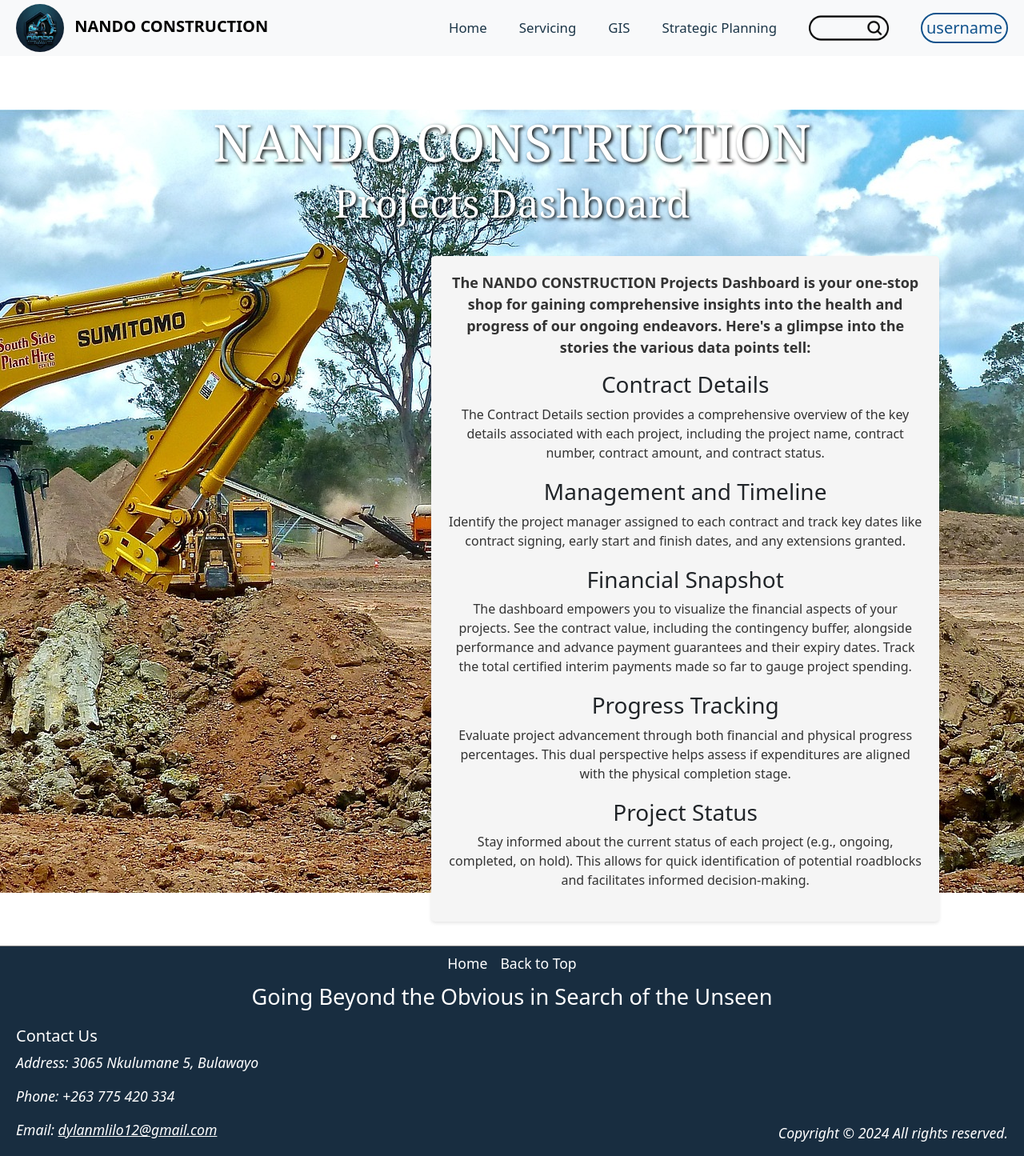
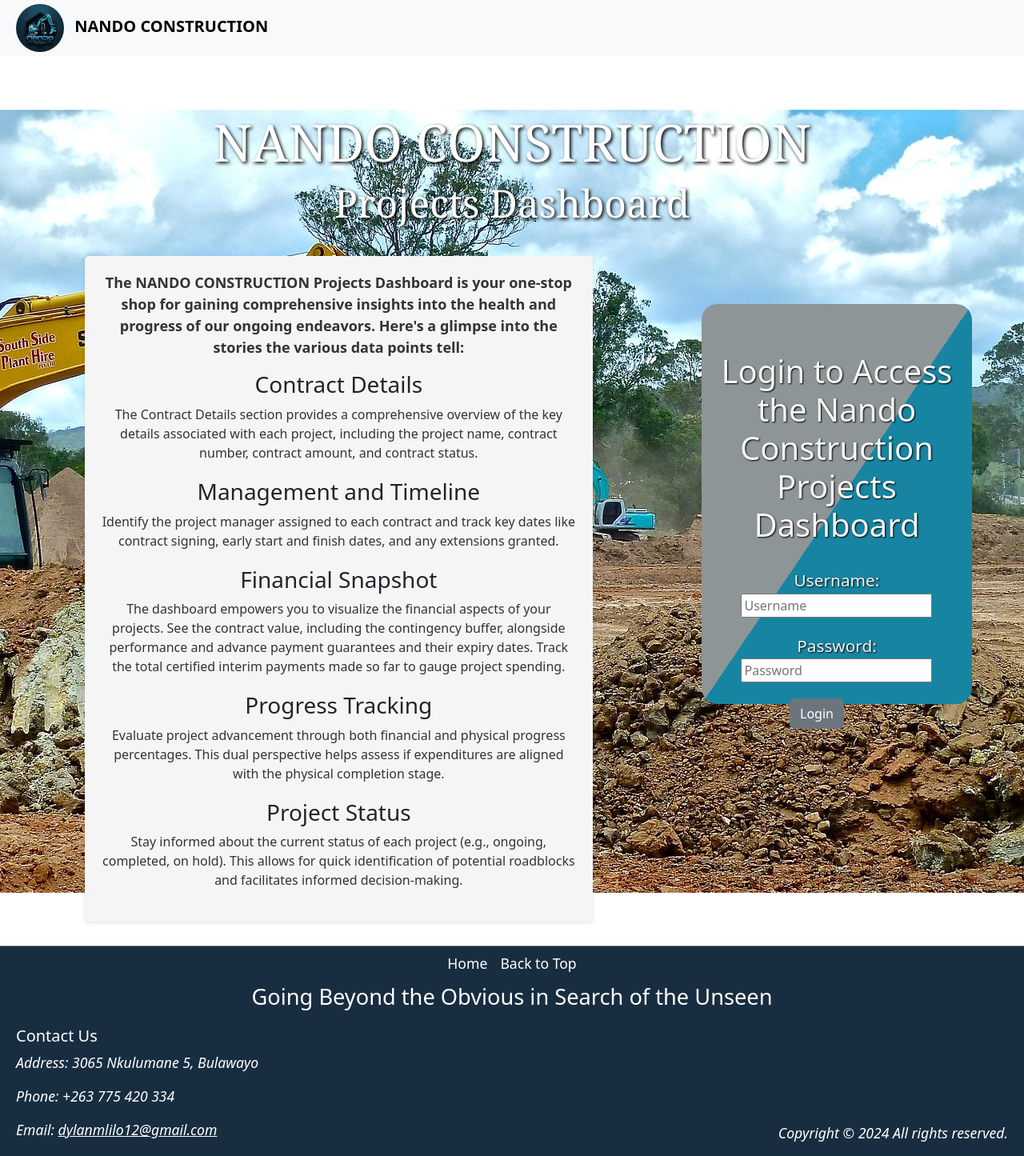
Before and after one commit to dylanmlilo/alx-portfolio-project-management-dashboard, a Flask app: page / in a window 1280 px wide. Shown: the whole page at 80% size. Run offline with Flask 3, Linux system fonts and the light colour scheme; some libraries are stand-ins or nearby versions.

Commit message:
implemented the login functionality to allow only logged in users to view the dashboard

```diff
--- a/app.py
+++ b/app.py
@@ -1,17 +1,68 @@
 from flask import Flask
+from flask_login import LoginManager, current_user
+from models.engine.database import session
+from models.users import Users
+from routes.routes_home import home_bp
+from routes.routes_strategic import strategic_bp
+from routes.routes_gis_data import gis_data_bp
+from routes.routes_sections import sections_bp
 from routes.routes_landing import landing_bp
-from routes.routes_home import home_bp
-from routes.routes_sections import sections_bp
-from routes.routes_gis_data import gis_data_bp
-from routes.routes_strategic import strategic_bp
+import os
+from dotenv import load_dotenv
+
+
+load_dotenv()
 
 
 app = Flask(__name__)
+app.register_blueprint(home_bp)
+app.register_blueprint(strategic_bp)
+app.register_blueprint(gis_data_bp)
+app.register_blueprint(sections_bp)
 app.register_blueprint(landing_bp)
-app.register_blueprint(home_bp)
-app.register_blueprint(sections_bp)
-app.register_blueprint(gis_data_bp)
-app.register_blueprint(strategic_bp)
+app.secret_key = os.getenv("SECRET_KEY")
+
+
+login_manager = LoginManager()
+login_manager.init_app(app)
+login_manager.login_view = 'landing.login'
+
+
+@login_manager.user_loader
+def load_user(user_id):
+    """
+    Loads a user object from the database based on the user ID.
+
+    Args:
+        user_id (int): The ID of the user.
+
+    Returns:
+        Users or None: The user object if found, None otherwise.
+    """
+    try:
+        user = session.get(Users, int(user_id))
+    except Exception as e:
+        session.rollback()
+        print(f"An error occurred: {e}")
+    finally:
+        session.close()
+    return user
+
+
+@app.route('/check_role')
+def check_role():
+    if current_user.is_authenticated:
+        try:
+            user = session.query(Users).filter_by(id=current_user.id).first()
+        except Exception as e:
+            session.rollback()
+            print(f"An error occurred: {e}")
+        finally:
+            session.close()
+        if current_user.has_role(user.role):
+            return "You are logged in as a {}".format(user.role)
+    else:
+        return "You are not logged in"
 
 
 if __name__ == "__main__":
--- /dev/null
+++ b/models/login.py
@@ -0,0 +1,26 @@
+from flask_wtf import FlaskForm
+from wtforms import StringField, PasswordField, SubmitField
+from wtforms.validators import InputRequired, Length
+
+
+class LoginForm(FlaskForm):
+    """
+    Represents a login form with fields for username, password,
+    and a submit button.
+
+    Attributes:
+        username (StringField): Field for entering the username
+        with length validation and placeholder text.
+        password (PasswordField): Field for entering the password
+        with length validation and placeholder text.
+        submit (SubmitField): Button to submit the login form.
+    """
+    username = StringField(validators=[
+        InputRequired(), Length(min=4, max=20)],
+                           render_kw={"placeholder": "Username"})
+
+    password = PasswordField(validators=[
+        InputRequired(), Length(min=8, max=20)],
+                             render_kw={"placeholder": "Password"})
+
+    submit = SubmitField('Login')
--- a/requirements.txt
+++ b/requirements.txt
@@ -2,6 +2,8 @@ blinker==1.8.2
 click==8.1.7
 colorama==0.4.6
 Flask==3.0.3
+Flask-Login==0.6.3
+Flask-WTF==1.2.1
 greenlet==3.1.1
 gunicorn==23.0.0
 itsdangerous==2.2.0
@@ -25,3 +27,4 @@ tenacity==9.0.0
 typing_extensions==4.12.2
 tzdata==2024.2
 Werkzeug==3.0.4
+WTForms==3.1.2
--- a/routes/routes_gis_data.py
+++ b/routes/routes_gis_data.py
@@ -1,4 +1,5 @@
 from flask import Blueprint, render_template
+from flask_login import login_required
 from models.plot_functions import today_date
 from models.gis import gis_data_to_dict_list
 from models.plot_functions import today_date
@@ -9,6 +10,7 @@ gis_data_bp = Blueprint('gis_data', __name__)
 
 
 @gis_data_bp.route("/GIS", strict_slashes=False)
+@login_required
 def gis():
     """
     Function to handle GIS route.
--- a/routes/routes_home.py
+++ b/routes/routes_home.py
@@ -1,4 +1,5 @@
 from flask import Blueprint, render_template
+from flask_login import login_required
 from models.plot_functions import today_date, plot_home_page_charts
 from models.projects import ProjectsData
 
@@ -7,6 +8,7 @@ home_bp = Blueprint('home', __name__)
 
 
 @home_bp.route("/home", strict_slashes=False)
+@login_required
 def index():
     projects_data = ProjectsData.projects_data_to_dict_list()
     graph1JSON, graph2JSON, graph3JSON, graph4JSON, graph5JSON = plot_home_page_charts()
--- a/routes/routes_landing.py
+++ b/routes/routes_landing.py
@@ -1,13 +1,57 @@
 from flask import Blueprint, render_template, redirect, url_for, flash
+
+
+landing_bp = Blueprint('landing', __name__)
+from flask import Blueprint, render_template, redirect, url_for, flash
+from flask_login import login_user, logout_user, current_user
+from models.users import Users
+from models.login import LoginForm
+from models.engine.database import session
+from dotenv import load_dotenv
+
+
+load_dotenv()
 
 
 landing_bp = Blueprint('landing', __name__)
 
 
-def myForm():
-    pass
+@landing_bp.route('/', strict_slashes=False, methods=['GET', 'POST'])
+def login():
+    if current_user.is_authenticated:
+        return redirect(url_for('home.index'))
+    """
+    Handles the login process for the application.
 
-@landing_bp.route('/', strict_slashes=False, methods=['GET', 'POST'])
-def landing():
-    form = myForm()
+    Returns:
+        flask.Response: A redirect response to the home page if the login is successful,
+                        or a rendered template for the login page if the login fails.
+    """
+    form = LoginForm()
+    if form.validate_on_submit():
+        try:
+            user = (session.query(Users)
+                    .filter_by(username=form.username.data).first())
+        except Exception as e:
+            session.rollback()
+            print("Error:", e)
+        finally:
+            session.close()
+        if user and user.password == form.password.data:
+            login_user(user)
+            return redirect(url_for('home.index'))
+        else:
+            flash('Invalid username or password', 'error')
     return render_template('landing.html', form=form)
+
+
+@landing_bp.route('/logout', strict_slashes=False)
+def logout():
+    """
+    Logs out the current user and redirects to the login page.
+
+    Returns:
+        flask.Response: A redirect response to the login page.
+    """
+    logout_user()
+    return redirect(url_for('landing.login'))
--- a/routes/routes_sections.py
+++ b/routes/routes_sections.py
@@ -1,4 +1,5 @@
 from flask import Blueprint, render_template
+from flask_login import login_required
 from models.projects import ProjectsData
 from models.plot_functions import today_date, plot_servicing_page_charts
 
@@ -7,6 +8,7 @@ sections_bp = Blueprint('sections', __name__)
 
 
 @sections_bp.route("/Servicing", strict_slashes=False)
+@login_required
 def servicing():
     """
     Renders the 'servicing.html' template with project
--- a/routes/routes_strategic.py
+++ b/routes/routes_strategic.py
@@ -1,4 +1,5 @@
 from flask import Blueprint, render_template
+from flask_login import login_required
 from models.plot_functions import today_date
 from models.strategic import StrategicTask
 
@@ -7,6 +8,7 @@ strategic_bp = Blueprint('strategic', __name__)
 
 
 @strategic_bp.route("/StrategicPlanning", strict_slashes=False)
+@login_required
 def strategic_planning():
     """
     Function to handle Strategic Planning route.
--- a/static/styles/containers.css
+++ b/static/styles/containers.css
@@ -221,3 +221,54 @@ h3 {
 .table-responsive .table .table-blue:hover {
     background-color: rgba(72, 203, 243, 0.6);
 }
+
+
+/* Login Styles */
+
+.login_container, .admin_dashboard, .denied_access_container {
+    background: linear-gradient(to top left, rgb(23, 133, 161) 50%, rgb(142, 149, 150) 50%);
+    width: 80%;
+    height: 370px;
+    margin: 90px auto;
+    border-radius: 20px;
+    color: whitesmoke;
+    text-shadow: 1px 1px 2px #000;
+}
+
+.denlogadmin_container {
+    background: url("../images/stp.jpg") no-repeat center;
+}
+
+
+/* .admin_dashboard {
+    height: 300px;
+} */
+
+
+.login_container .alert {
+    color: red;
+    text-shadow: none;
+    font-size: 1.3rem;
+}
+
+.login_container .form-container label {
+    font-size: 1.3rem;
+    margin: 0 8px;
+}
+
+.login_container h1  {
+    padding-top: 60px;
+}
+
+.form-container {
+    margin-top: 30px;
+  }
+
+  .form-container div {
+      display: block;
+      margin: 20px 0 0 0;
+  }
+
+  .form-container .btn {
+    margin: 0 50px 0 0;
+  }
--- a/static/styles/landing.css
+++ b/static/styles/landing.css
@@ -4,10 +4,9 @@
 
 .landing_flex {
     display: grid;
-    grid-template-columns: 1fr 2fr;
+    grid-template-columns: 2fr 1fr;
     gap: 10px;
 }
-
 
 .landing-heading {
     text-align: center;
--- a/templates/landing.html
+++ b/templates/landing.html
@@ -7,9 +7,6 @@
     <h2>Projects Dashboard</h2>
   </div>
   <div class="landing_flex">
-    <div>
-
-    </div>
     <div class="about_container">
       <p class="main_paragraph">
         The NANDO CONSTRUCTION Projects Dashboard is your one-stop shop for gaining comprehensive insights into the health and progress of our ongoing endeavors.
@@ -41,6 +38,36 @@
         This allows for quick identification of potential roadblocks and facilitates informed decision-making.
       </p>
     </div>
+    <div class="login_container">
+      <h1 class="login-title">Login to Access the Nando Construction Projects Dashboard</h1>
+
+      <div class="form_container_div">
+        {% with messages = get_flashed_messages(with_categories=true) %}
+          {% if form.errors or messages %}
+            {% for category, message in messages %}
+              <div class="alert alert-{{ category }}">
+                {{ message }}
+              </div>
+            {% endfor %}
+          {% endif %}
+        {% endwith %}
+
+        <form method="POST" action="" class="form-container">
+          {{ form.hidden_tag() }}
+          <div>
+            <label for="{{ form.username.id }}">Username:</label>
+            {{ form.username(class="form-input") }}
+          </div>
+          <div>
+            <label for="{{ form.password.id }}">Password:</label>
+            {{ form.password(class="form-input") }}
+          </div>
+          <div>
+            {{ form.submit(class="form-submit btn btn-secondary") }}
+          </div>
+        </form>
+      </div>
+    </div>
   </div>
 </div>
 {% endblock %}
--- a/templates/nav.html
+++ b/templates/nav.html
@@ -13,6 +13,7 @@
         <h5 class="offcanvas-title company_name" id="offcanvasNavbarLabel" style="color: black;">NANDO CONSTRUCTION</h5>
         <button type="button" class="btn-close" data-bs-dismiss="offcanvas" aria-label="Close"></button>
       </div>
+      {% if current_user.is_authenticated %}
       <div class="offcanvas-body">
         <ul class="navbar-nav justify-content-end flex-grow-1 align-items-center gap-4">
           <li class="nav-item active">
@@ -37,7 +38,7 @@
           <li class="nav-item active dropdown">
             <a class="nav-link" href="#"
                id="navbarDropdownUsername" role="button"
-               data-bs-toggle="dropdown" aria-expanded="false"><h5 class="username">username</h5>
+               data-bs-toggle="dropdown" aria-expanded="false"><h5 class="username">{{ current_user.username }}</h5>
             </a>
             <ul class="dropdown-menu dropdown-menu-end username" aria-labelledby="navbarDropdownUsername">
               <li class="nav-item active">
@@ -49,6 +50,7 @@
             </ul>
           </li>
       </div>
+      {% endif %}
     </div>
   </div>
 </nav>
```
Also changed, not shown: models/users.py (added, +45 -0 lines).
